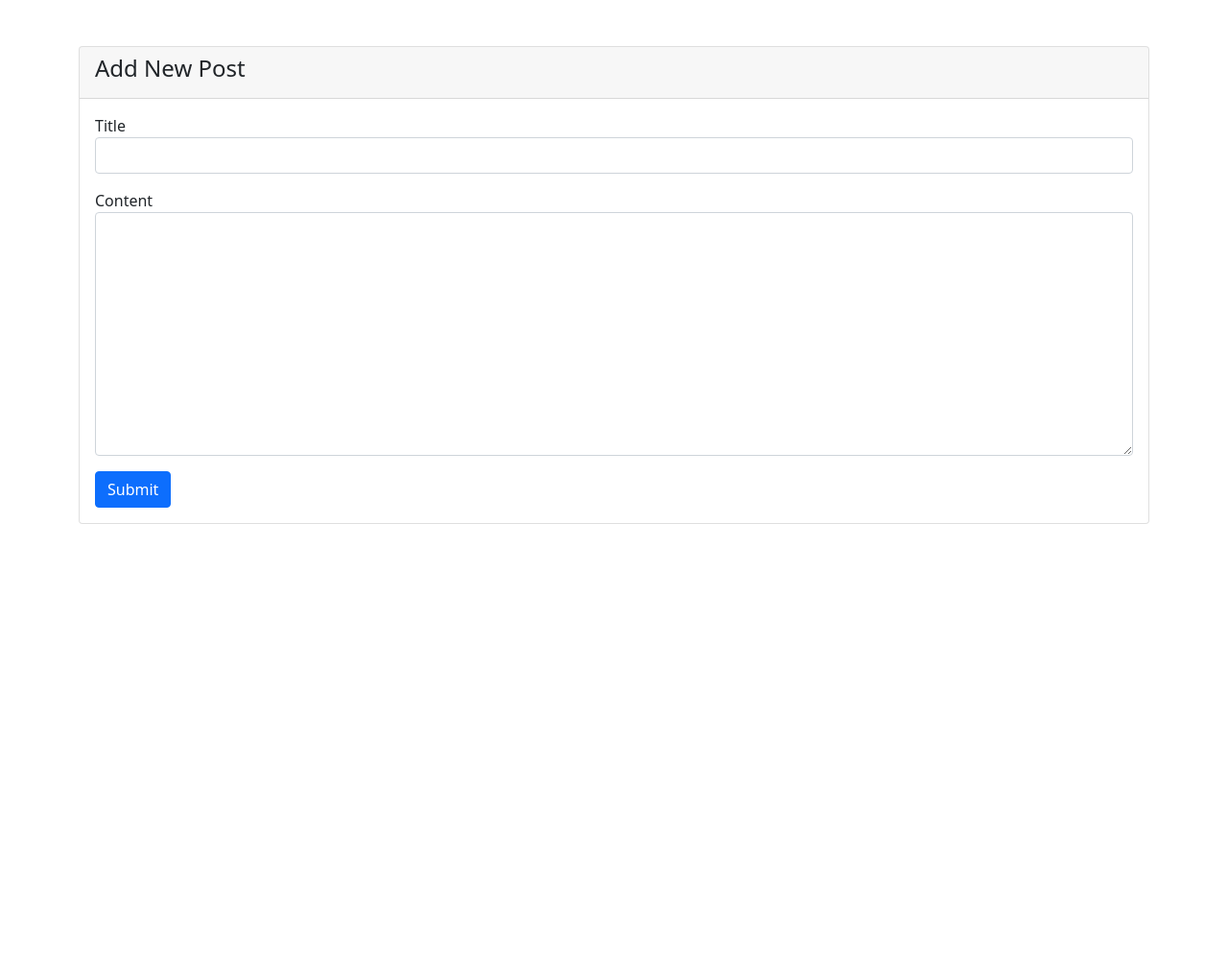
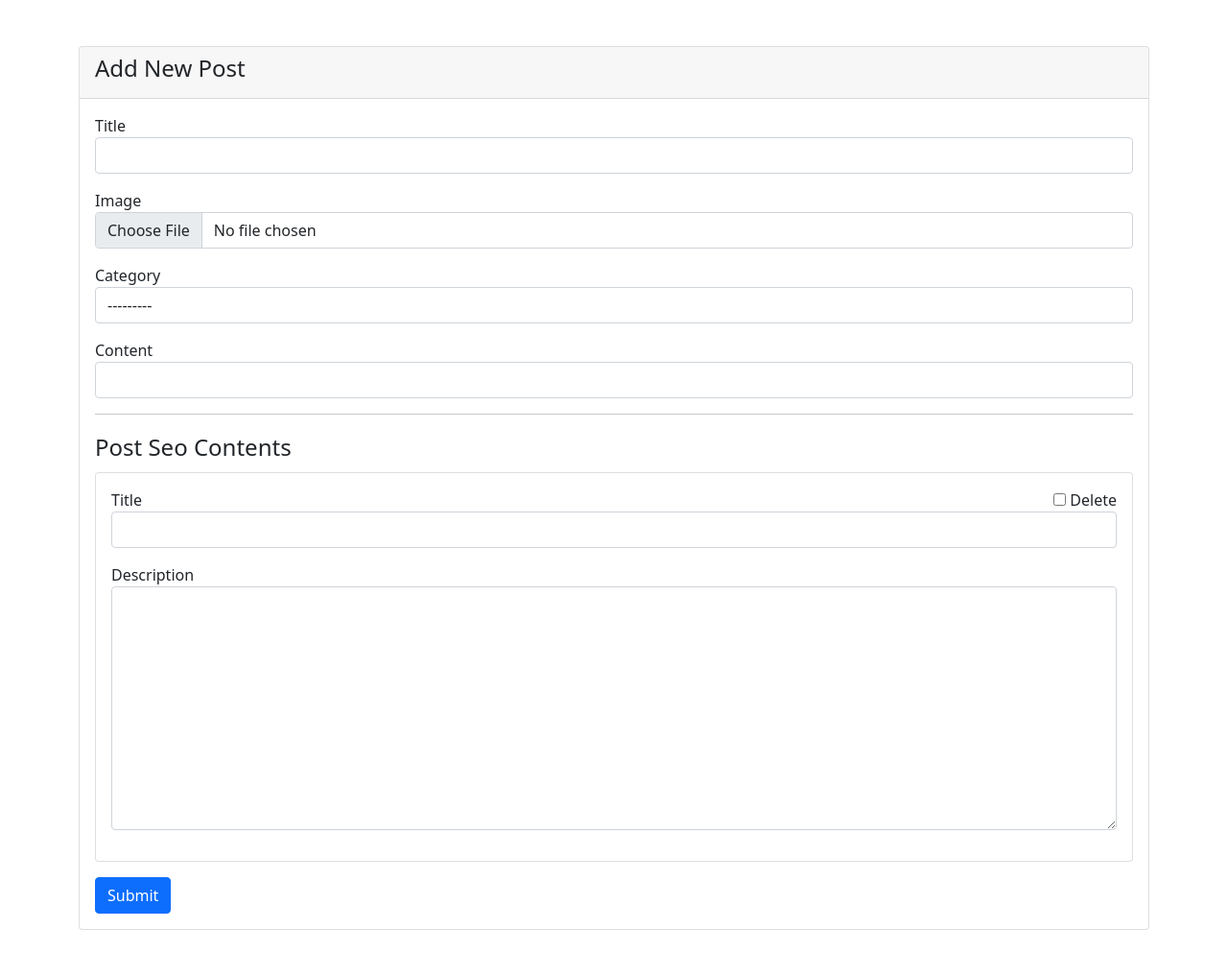
Before and after one commit to shaheen2013/mi_dj_learn, a Django app: page / in a window 1280 px wide. Shown: the whole page at 96% size. Before the commit the page ends 546 px from the top, so only its background shows below. Run offline with Django 4.2, Linux system fonts and the light colour scheme; data that the repository does not hold is empty; some libraries are stand-ins or nearby versions.

Commit message:
Completed Tasks: ===================== 1. Overview django admin site documentation. 2. Implement One to One Relationship. 3. Implement One to Many Relationsip. 4. Did some customization on django admin panel. 5. Added Html Field and Tinymce editor into project by django tinymce package.

```diff
--- a/djblog/settings.py
+++ b/djblog/settings.py
@@ -11,6 +11,7 @@
 """
 
 from pathlib import Path
+import os
 
 # Build paths inside the project like this: BASE_DIR / 'subdir'.
 BASE_DIR = Path(__file__).resolve().parent.parent
@@ -38,6 +39,7 @@
     'django.contrib.messages',
     'django.contrib.staticfiles',
     'posts.apps.PostsConfig',
+    'tinymce',
 ]
 
 MIDDLEWARE = [
@@ -121,6 +123,9 @@
 # https://docs.djangoproject.com/en/4.0/howto/static-files/
 
 STATIC_URL = 'static/'
+STATICFILES_DIRS = ['static']
+MEDIA_ROOT = os.path.join(BASE_DIR, 'media')
+MEDIA_URL = '/media/'
 
 # Default primary key field type
 # https://docs.djangoproject.com/en/4.0/ref/settings/#default-auto-field
--- a/djblog/urls.py
+++ b/djblog/urls.py
@@ -15,8 +15,11 @@
 """
 from django.contrib import admin
 from django.urls import path, include
+from django.conf.urls.static import static
+from django.conf import settings
 
 urlpatterns = [
     path('admin/', admin.site.urls),
-    path('', include('posts.urls'))
-]
+    path('', include('posts.urls')),
+    path('tinymce/', include('tinymce.urls')),
+] + static(settings.MEDIA_URL, document_root=settings.MEDIA_ROOT)
--- a/posts/forms.py
+++ b/posts/forms.py
@@ -1,34 +1,7 @@
 from django import forms
-from posts.models import Post, Category
-from django.core.validators import ValidationError
-
-
-def min_length_check(val):
-    if len(val) <= 10:
-        raise ValidationError('Value must be greater than 10!')
-
-
-class PostsForm(forms.ModelForm):
-    def __init__(self, *args, **kwargs):
-        kwargs.setdefault('label_suffix', '')
-        super(PostsForm, self).__init__(*args, **kwargs)
-        for visible in self.visible_fields():
-            if visible.errors:
-                visible.field.widget.attrs['class'] = 'form-control is-invalid'
-            else:
-                visible.field.widget.attrs['class'] = 'form-control'
-
-    class Meta:
-        model = Post
-        fields = ['title', 'content']
-        error_messages = {
-            'title': {
-                'required': "The title is required!",
-            },
-            'content': {
-                'required': "The content is required!",
-            },
-        }
+from django.forms import inlineformset_factory
+from posts.models import Post, Category, PostSeo
+from tinymce.widgets import TinyMCE
 
 
 class PostCategoryForm(forms.ModelForm):
@@ -49,3 +22,74 @@
                 'required': "The title is required!",
             }
         }
+
+
+class PostsForm(forms.ModelForm):
+    def __init__(self, *args, **kwargs):
+        kwargs.setdefault('label_suffix', '')
+        super(PostsForm, self).__init__(*args, **kwargs)
+        for visible in self.visible_fields():
+            if visible.errors:
+                visible.field.widget.attrs['class'] = 'form-control is-invalid'
+            else:
+                visible.field.widget.attrs['class'] = 'form-control'
+
+    class Meta:
+        model = Post
+        fields = ['title', 'content', 'image', 'category']
+        error_messages = {
+            'title': {
+                'required': "The title is required!",
+            },
+            'content': {
+                'required': "The content is required!",
+            },
+            'image': {
+                'required': "The image is required!",
+            },
+            'category': {
+                'required': "The category is required!",
+            },
+        }
+        widgets = {
+            'content': TinyMCE(attrs={'class': 'form-control'})
+        }
+
+
+class PostSeoForm(forms.ModelForm):
+    def __init__(self, *args, **kwargs):
+        kwargs.setdefault('label_suffix', '')
+        super(PostSeoForm, self).__init__(*args, **kwargs)
+        for visible in self.visible_fields():
+            if visible.errors:
+                visible.field.widget.attrs['class'] = 'form-control is-invalid'
+            else:
+                visible.field.widget.attrs['class'] = 'form-control'
+
+    class Meta:
+        model = PostSeo
+        fields = ['title', 'description']
+        error_messages = {
+            'title': {
+                'required': "The title is required!",
+            },
+            'description': {
+                'required': "The description is required!",
+            },
+        }
+
+
+PostSeoInlineFormset = inlineformset_factory(
+    Post,
+    PostSeo,
+    form=PostSeoForm,
+    extra=0,
+    min_num=1
+    # max_num=5,
+    # fk_name=None,
+    # fields=None, exclude=None, can_order=False,
+    # can_delete=True, max_num=None, formfield_callback=None,
+    # widgets=None, validate_max=False, localized_fields=None,
+    # labels=None, help_texts=None, error_messages=None,
+    # min_num=None, validate_min=False, field_classes=None
+)
--- a/posts/models.py
+++ b/posts/models.py
@@ -1,23 +1,10 @@
 from django.db import models
 from django.core.validators import MinLengthValidator
 from django.template.defaultfilters import slugify
+from tinymce.models import HTMLField
 
 
 # Create your models here.
-class Post(models.Model):
-    title = models.CharField(max_length=254)
-    content = models.TextField(validators=[
-        MinLengthValidator(10, 'Value must be greater than 10!')
-    ])
-    created_at = models.DateTimeField(auto_now_add=True)
-    updated_at = models.DateTimeField(auto_now=True)
-
-    objects = models.Manager
-
-    def __str__(self):
-        return self.title
-
-
 class Category(models.Model):
     title = models.CharField(max_length=254, unique=True)
     slug = models.SlugField(max_length=254, unique=True)
@@ -36,3 +23,30 @@
 
     class Meta:
         verbose_name_plural = 'Categories'
+
+
+class Post(models.Model):
+    title = models.CharField(max_length=254)
+    category = models.ForeignKey(Category, on_delete=models.CASCADE)
+    content = HTMLField()
+    image = models.FileField(null=True)
+    created_at = models.DateTimeField(auto_now_add=True)
+    updated_at = models.DateTimeField(auto_now=True)
+
+    objects = models.Manager
+
+    def __str__(self):
+        return self.title
+
+
+class PostSeo(models.Model):
+    title = models.CharField(max_length=254)
+    post = models.ForeignKey(Post, on_delete=models.CASCADE)
+    description = models.TextField()
+    created_at = models.DateTimeField(auto_now_add=True)
+    updated_at = models.DateTimeField(auto_now=True)
+
+    objects = models.Manager
+
+    def __str__(self):
+        return self.title
--- a/posts/templates/index.html
+++ b/posts/templates/index.html
@@ -18,7 +18,7 @@
                 {% endfor %}
             {% endif %}{% endcomment %}
 
-            <form action="/" method="POST" novalidate>
+            <form action="/" method="POST" novalidate enctype="multipart/form-data">
                 {% csrf_token %}
                 <div class="form-group mb-3">
                     {{ form.title.label_tag }}
@@ -36,6 +36,30 @@
                 </div>
 
                 <div class="form-group mb-3">
+                    {{ form.image.label_tag }}
+                    {{ form.image }}
+                    {% if form.image.errors %}
+                        {% for imageError in form.image.errors %}
+                            <div class="invalid-feedback d-block">
+                                {{ imageError | escape }}
+                            </div>
+                        {% endfor %}
+                    {% endif %}
+                </div>
+
+                <div class="form-group mb-3">
+                    {{ form.category.label_tag }}
+                    {{ form.category }}
+                    {% if form.category.errors %}
+                        {% for categoryError in form.category.errors %}
+                            <div class="invalid-feedback d-block">
+                                {{ categoryError | escape }}
+                            </div>
+                        {% endfor %}
+                    {% endif %}
+                </div>
+
+                <div class="form-group mb-3">
                     {{ form.content.label_tag }}
                     {{ form.content }}
                     {% if form.content.errors %}
@@ -47,7 +71,47 @@
                     {% endif %}
                 </div>
 
-                <button type="submit" class="btn btn-primary">
+                <hr>
+                <fieldset>
+                    <legend>
+                        Post Seo Contents
+                    </legend>
+                    {{ post_seo_formset.non_form_errors }}
+                    {{ post_seo_formset.management_form }}
+                    {% for post_seo_form in post_seo_formset %}
+                        <div class="card mb-3 target">
+                            <div class="card-body">
+                                {% if post_seo_formset.can_delete %}
+                                    <div class="float-end">{{ post_seo_form.DELETE }} {{ post_seo_form.DELETE.label }}</div>
+                                {% endif %}
+                                <div class="form-group mb-3">
+                                    {{ post_seo_form.title.label_tag }}
+                                    {{ post_seo_form.title }}
+                                    {% if post_seo_form.title.errors %}
+                                        {% for postSeoTitleError in post_seo_form.title.errors %}
+                                            <div class="invalid-feedback d-block">
+                                                {{ postSeoTitleError | escape }}
+                                            </div>
+                                        {% endfor %}
+                                    {% endif %}
+                                </div>
+                                <div class="form-group mb-3">
+                                    {{ post_seo_form.description.label_tag }}
+                                    {{ post_seo_form.description }}
+                                    {% if post_seo_form.description.errors %}
+                                        {% for postSeoDescriptionError in post_seo_form.description.errors %}
+                                            <div class="invalid-feedback d-block">
+                                                {{ postSeoDescriptionError | escape }}
+                                            </div>
+                                        {% endfor %}
+                                    {% endif %}
+                                </div>
+                            </div>
+                        </div>
+                    {% endfor %}
+                </fieldset>
+
+                <button type="submit"  class="btn btn-primary">
                     Submit
                 </button>
             </form>
@@ -64,11 +128,23 @@
                             {{ row.created_at | date:"d/m/Y - h:i:sA" }}
                         </small>
                     </h5>
-                    <p class="card-text">{{ row.content }}</p>
+                    <p class="card-text">
+                        {% autoescape off %}
+                            {{ row.content|striptags|truncatewords_html:10 }}
+                        {% endautoescape %}
+                    </p>
                     <a href="#" class="btn btn-primary">View More</a>
                 </div>
             </div>
         {% endfor %}
+
+
     {% endif %}
 
 {% endblock %}
+
+{% block js %}
+    <script>
+
+    </script>
+{% endblock %}
--- a/posts/templates/layout.html
+++ b/posts/templates/layout.html
@@ -1,3 +1,4 @@
+{% load static %}
 <!doctype html>
 <html lang="en">
 <head>
@@ -43,5 +44,17 @@
 </div>
 
 <script src="//cdn.jsdelivr.net/npm/bootstrap@5.1.3/dist/js/bootstrap.bundle.min.js"></script>
+<script src="{% static 'tinymce/tinymce.min.js' %}"></script>
+<script>
+    tinyMCE.init({
+        selector: 'textarea#id_content',
+        plugins: "insertdatetime media image preview",
+        toolbar: "undo redo |  bold italic | alignleft alignright aligncenter alignjustify | image media | preview",
+    })
+</script>
+<script src="//ajax.googleapis.com/ajax/libs/jquery/2.1.3/jquery.min.js">
+</script>
+{% block js %}
+{% endblock %}
 </body>
 </html>
--- a/posts/views.py
+++ b/posts/views.py
@@ -1,17 +1,19 @@
 from django.shortcuts import render, redirect
 from posts.models import Post
-from posts.forms import PostsForm
+from posts.forms import PostsForm, PostSeoInlineFormset
 from django.contrib import messages
 
 
 # Create your views here.
 def index(request):
     form = PostsForm()
+    post_seo_formset = PostSeoInlineFormset()
     data = Post.objects.all()
     if request.method == 'POST':
-        form = PostsForm(request.POST)
+        form = PostsForm(request.POST, request.FILES)
         if form.is_valid():
             form.save()
             messages.add_message(request, messages.SUCCESS, 'Contact saved successfully.')
             return redirect('index')
-    return render(request, 'index.html', {'title': 'Add New Post', 'form': form, 'rows': data})
+    return render(request, 'index.html',
+                  {'title': 'Add New Post', 'form': form, 'rows': data, 'post_seo_formset': post_seo_formset})
```
Also changed, not shown: posts/admin.py (+66 -4 lines), posts/templates/change_form.html (added, +18 -0 lines), media/flameshot-2022-03-08.png (added), media/flameshot-2022-03-10_1.png (added), posts/migrations/0001_initial.py, posts/migrations/0002_alter_category_slug_alter_category_title.py (deleted), static/media/flameshot-2022-03-08.png (added).
